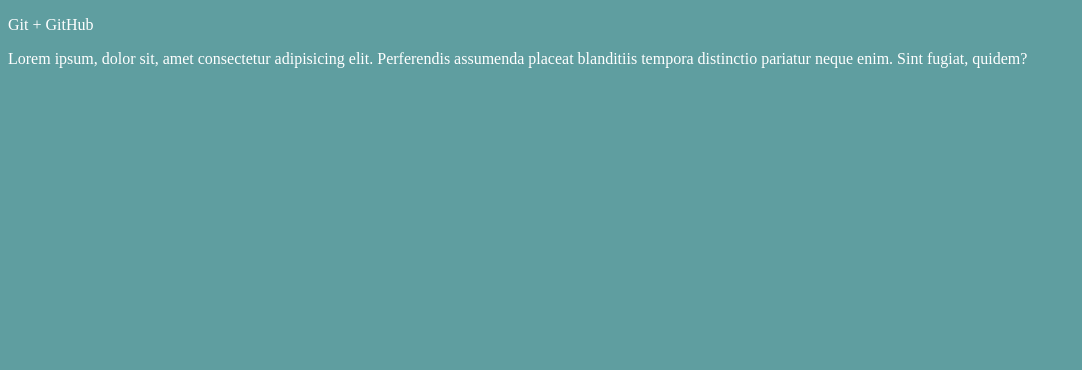
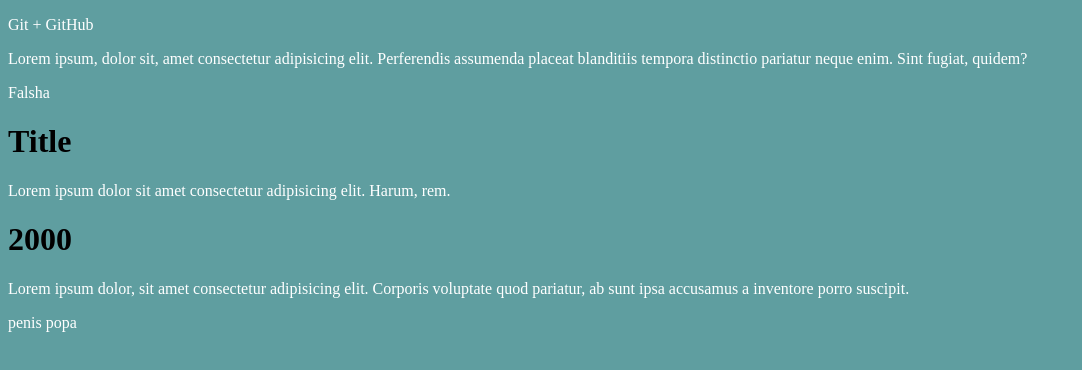
Before and after one commit to pgplug/gittest, a plain HTML site: page index.html in a window 1280 px wide. Shown: the whole page, without its empty margins (0-1082 px from the left). Drawn offline with Linux system fonts and the light colour scheme.

Commit message:
proverka kraynaya

```diff
--- a/index.html
+++ b/index.html
@@ -10,5 +10,15 @@
 <body>
     <p>Git + GitHub</p>
     <p>Lorem ipsum, dolor sit, amet consectetur adipisicing elit. Perferendis assumenda placeat blanditiis tempora distinctio pariatur neque enim. Sint fugiat, quidem?</p>
+    <p id="sto">Falsha</p>
+
+    <h1>Title</h1>
+    <p>Lorem ipsum dolor sit amet consectetur adipisicing elit. Harum, rem.</p>
+
+    <h1>2000</h1>
+    <p>Lorem ipsum dolor, sit amet consectetur adipisicing elit. Corporis voluptate quod pariatur, ab sunt ipsa accusamus a inventore porro suscipit.</p>
+
+
+    <p>penis popa</p>
 </body>
 </html>
```
